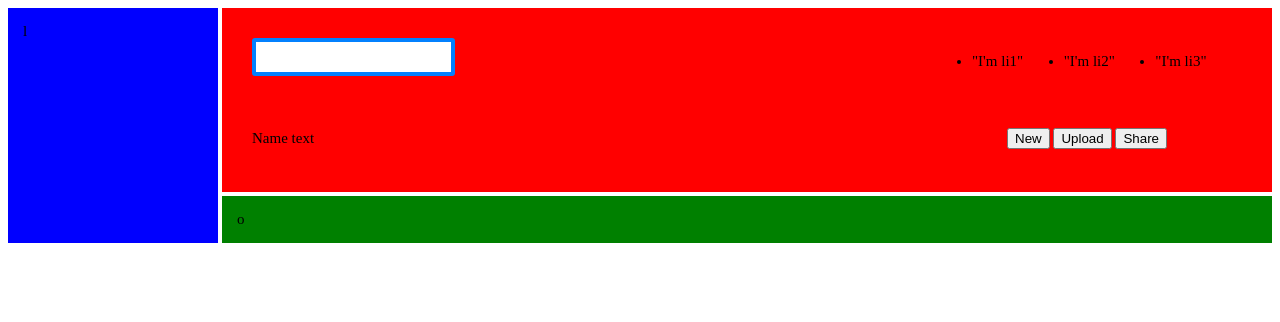
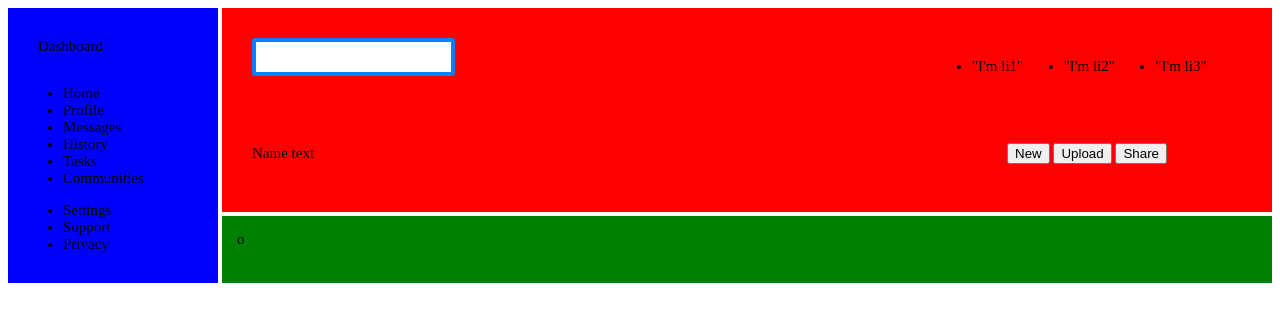
Before and after one commit to mnick02/admin-dashboard, a plain HTML site: page index.html in a window 1280 px wide. Drawn offline with Linux system fonts and the light colour scheme.

Commit message:
Add side bar content

```diff
--- a/index.html
+++ b/index.html
@@ -29,7 +29,23 @@
             </div>
 
         </div>
-        <div class="sidebar">l</div>
+
+        <div class="sidebar">
+            <div class="dashboard">Dashboard</div>
+            <ul>
+                <li class="home">Home</li>
+                <li>Profile</li>
+                <li>Messages</li>
+                <li>History</li>
+                <li>Tasks</li>
+                <li>Communities</li>
+            </ul>
+            <ul>
+                <li>Settings</li>
+                <li>Support</li>
+                <li>Privacy</li>
+            </ul>
+        </div>
         <div class="main-content">o</div>
     </div>
 </body>
```
